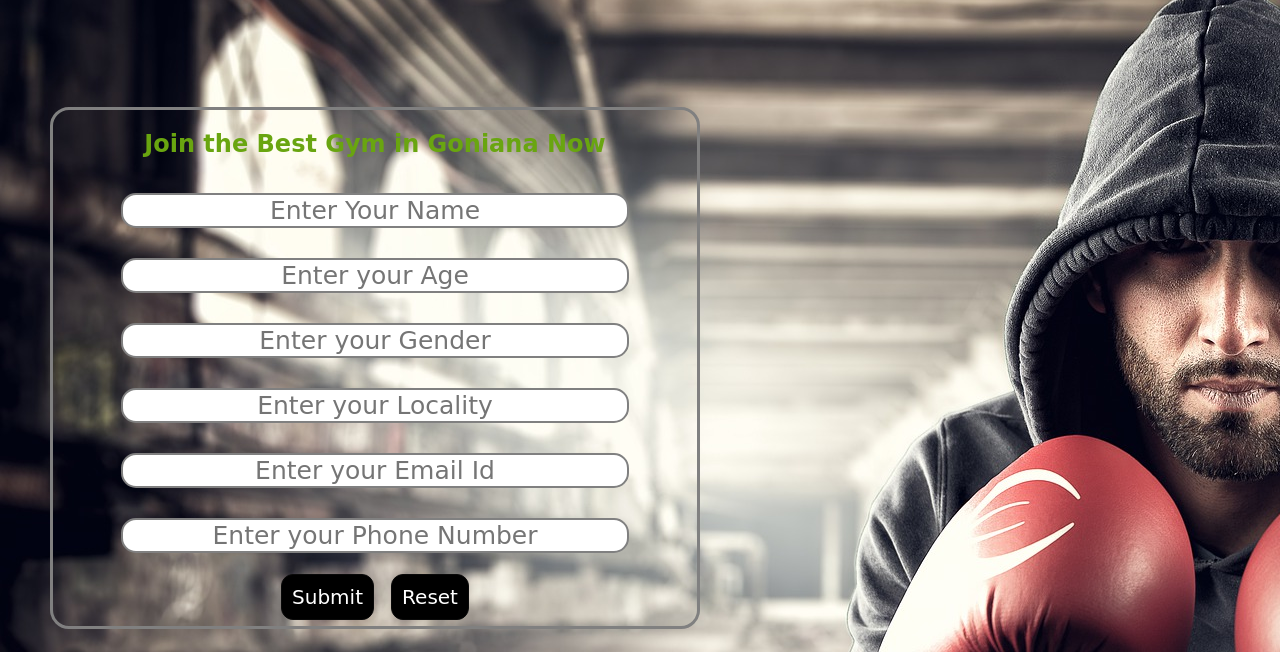
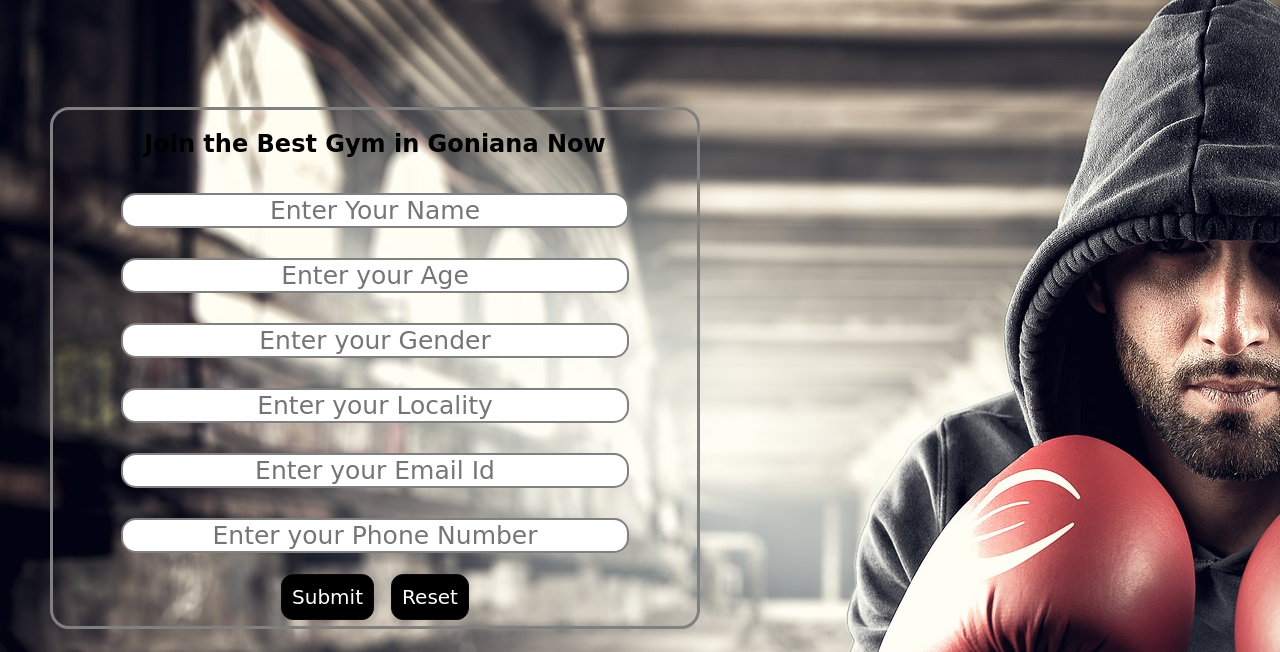
Before and after one commit to Karan11000/Karan1, a plain HTML site: page index.html in a window 1280 px wide. Shown: the part 148-800 px from the top of the page. Drawn offline with Linux system fonts and the light colour scheme; a web font is replaced by a local one.

Commit message:
Update index.html

```diff
--- a/index.html
+++ b/index.html
@@ -99,7 +99,7 @@
         }
         .container h2{
             text-align: center;
-            color: rgb(105, 165, 16);
+            color: black
         }
         .form input{
             color: black;
```
